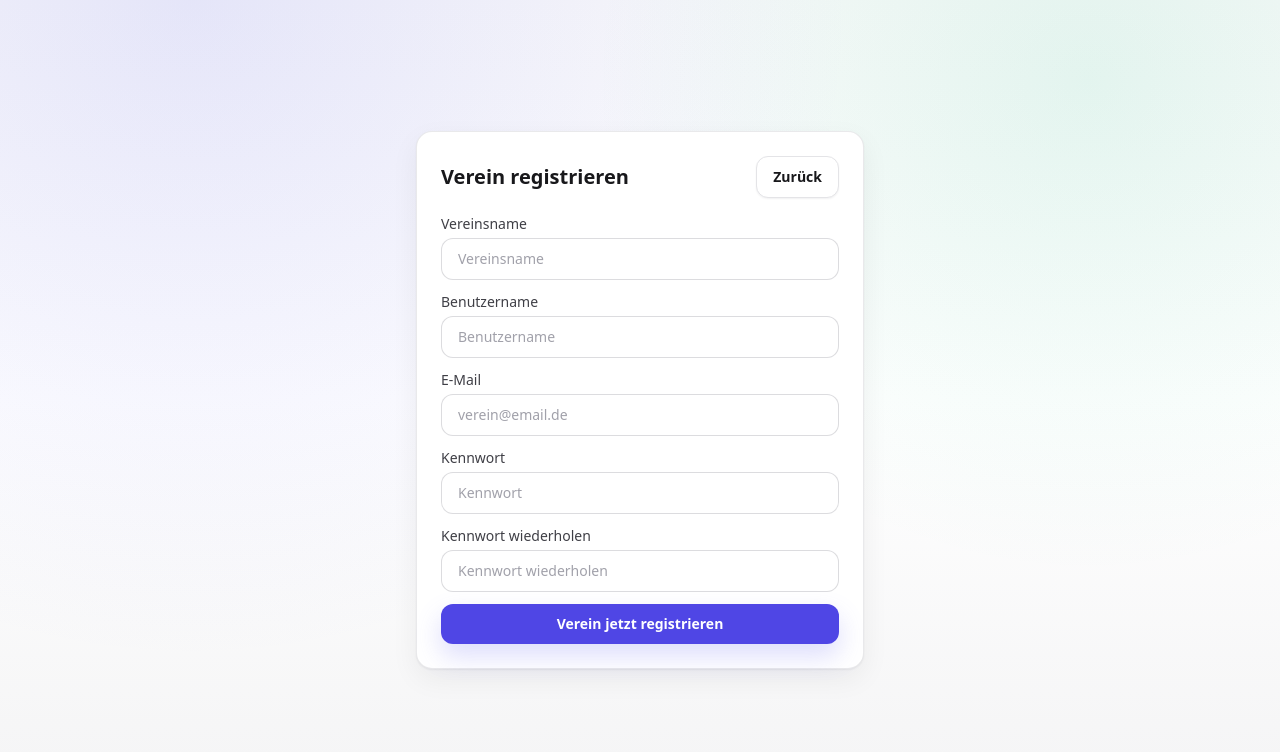
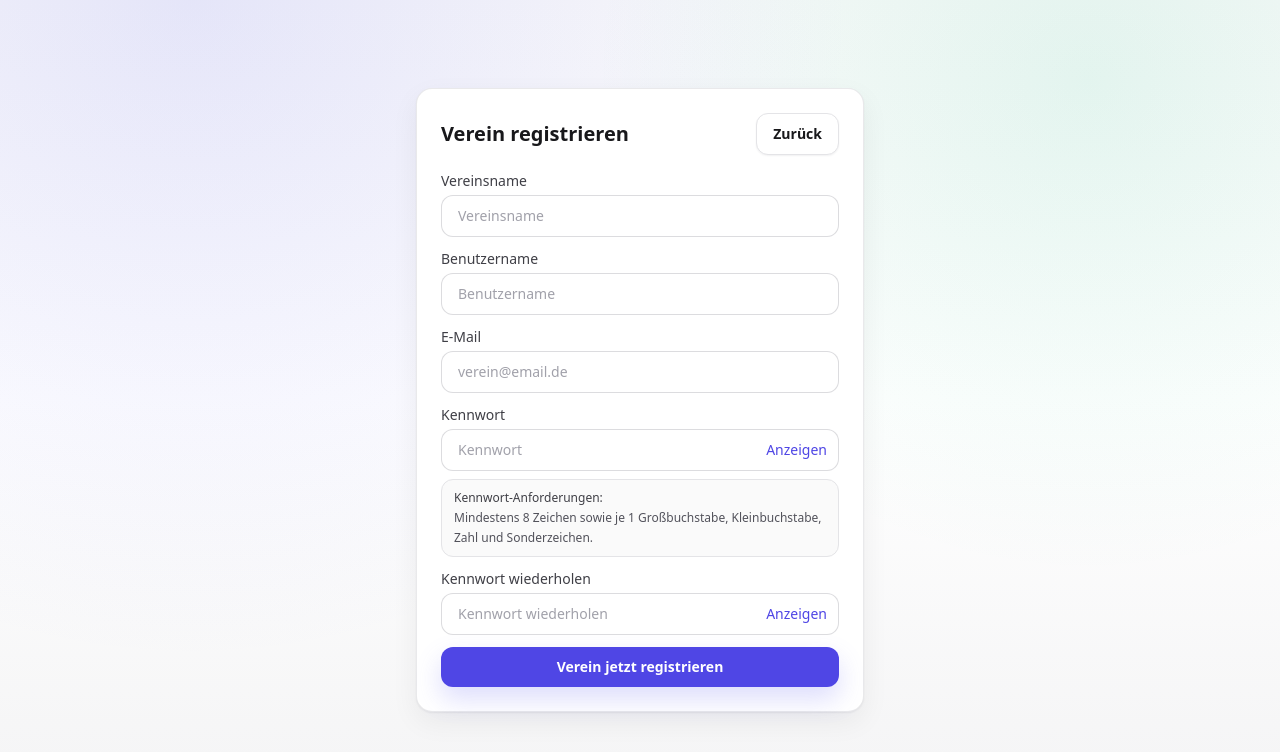
Before and after one commit to feiseldirk-ui/rtliga, a React (Vite) app: page /#/registrieren in a window 1280 px wide. Shown: the top 752 px of the page. Built offline with nearby package versions, Linux system fonts and the light colour scheme.

Commit message:
Registrierung: Kennwortregeln und Sichtbarkeit ergänzen

```diff
--- a/src/features/auth/components/VereinRegistrierung.jsx
+++ b/src/features/auth/components/VereinRegistrierung.jsx
@@ -13,6 +13,8 @@ export default function VereinRegistrierung() {
   const [loading, setLoading] = useState(false);
   const [meldung, setMeldung] = useState("");
   const [fehler, setFehler] = useState("");
+  const [kennwortSichtbar, setKennwortSichtbar] = useState(false);
+  const [kennwortWdhSichtbar, setKennwortWdhSichtbar] = useState(false);
 
   const handleRegistrieren = async (event) => {
     event.preventDefault();
@@ -36,8 +38,17 @@ export default function VereinRegistrierung() {
       return;
     }
 
-    if (passwort.length < 8) {
-      setFehler("Das Kennwort muss mindestens 8 Zeichen lang sein.");
+    const kennwortGueltig =
+      passwort.length >= 8 &&
+      /[a-z]/.test(passwort) &&
+      /[A-Z]/.test(passwort) &&
+      /[0-9]/.test(passwort) &&
+      /[^A-Za-z0-9]/.test(passwort);
+
+    if (!kennwortGueltig) {
+      setFehler(
+        "Das Kennwort muss mindestens 8 Zeichen lang sein und mindestens einen Großbuchstaben, einen Kleinbuchstaben, eine Zahl und ein Sonderzeichen enthalten."
+      );
       setLoading(false);
       return;
     }
@@ -51,17 +62,20 @@ export default function VereinRegistrierung() {
       if (signUpError || !signUpData?.user?.id) {
         console.error("Supabase signUp fehlgeschlagen:", signUpError, signUpData);
 
-        const details = [
-          signUpError?.message,
-          signUpError?.code ? `Code: ${signUpError.code}` : "",
-          signUpError?.status ? `Status: ${signUpError.status}` : "",
-        ].filter(Boolean);
+        if (signUpError?.code === "weak_password") {
+          setFehler(
+            "Das Kennwort ist zu schwach. Verwenden Sie mindestens einen Großbuchstaben, einen Kleinbuchstaben, eine Zahl und ein Sonderzeichen."
+          );
+        } else if (signUpError?.message?.toLowerCase().includes("already registered")) {
+          setFehler(
+            "Für diese E-Mail-Adresse besteht bereits ein Zugang. Bitte verwenden Sie den Vereinslogin oder „Kennwort vergessen?“."
+          );
+        } else {
+          setFehler(
+            "Die Registrierung konnte nicht abgeschlossen werden. Bitte prüfen Sie Ihre Angaben und versuchen Sie es erneut."
+          );
+        }
 
-        setFehler(
-          details.length
-            ? `Registrierung fehlgeschlagen: ${details.join(" · ")}`
-            : "Die Registrierung konnte nicht abgeschlossen werden. Supabase hat keinen Benutzer zurückgegeben."
-        );
         setLoading(false);
         return;
       }
@@ -80,15 +94,8 @@ export default function VereinRegistrierung() {
         console.error("Vereinsdatensatz konnte nicht gespeichert werden:", insertError);
         await supabase.auth.signOut();
 
-        const details = [
-          insertError?.message,
-          insertError?.code ? `Code: ${insertError.code}` : "",
-          insertError?.details ? `Details: ${insertError.details}` : "",
-          insertError?.hint ? `Hinweis: ${insertError.hint}` : "",
-        ].filter(Boolean);
-
         setFehler(
-          `Das Konto wurde erstellt, aber der Verein konnte nicht gespeichert werden.${details.length ? ` ${details.join(" · ")}` : ""}`
+          "Das Konto wurde erstellt, aber die Vereinsdaten konnten nicht gespeichert werden. Bitte wenden Sie sich an die Ligaleitung."
         );
         setLoading(false);
         return;
@@ -101,7 +108,7 @@ export default function VereinRegistrierung() {
     } catch (error) {
       console.error("Unerwarteter Registrierungsfehler:", error);
       setFehler(
-        `Bei der Registrierung ist ein unerwarteter Fehler aufgetreten.${error?.message ? ` ${error.message}` : ""}`
+        "Bei der Registrierung ist ein unerwarteter Fehler aufgetreten. Bitte versuchen Sie es erneut."
       );
     } finally {
       setLoading(false);
@@ -164,30 +171,55 @@ export default function VereinRegistrierung() {
             <label className="mb-1 block text-sm font-medium text-zinc-700">
               Kennwort
             </label>
+            <div className="relative">
               <input
-              type="password"
+                type={kennwortSichtbar ? "text" : "password"}
                 placeholder="Kennwort"
                 value={passwort}
                 onChange={(event) => setKennwort(event.target.value)}
-              className="input"
+                className="input pr-24"
                 autoComplete="new-password"
                 required
               />
+              <button
+                type="button"
+                onClick={() => setKennwortSichtbar((sichtbar) => !sichtbar)}
+                className="absolute inset-y-0 right-3 flex items-center text-sm font-medium text-indigo-600 hover:text-indigo-700"
+                aria-label={kennwortSichtbar ? "Kennwort ausblenden" : "Kennwort anzeigen"}
+              >
+                {kennwortSichtbar ? "Ausblenden" : "Anzeigen"}
+              </button>
+            </div>
+
+            <div className="mt-2 rounded-xl border border-zinc-200 bg-zinc-50 px-3 py-2 text-xs leading-5 text-zinc-600">
+              <p className="font-medium text-zinc-700">Kennwort-Anforderungen:</p>
+              <p>Mindestens 8 Zeichen sowie je 1 Großbuchstabe, Kleinbuchstabe, Zahl und Sonderzeichen.</p>
+            </div>
           </div>
 
           <div>
             <label className="mb-1 block text-sm font-medium text-zinc-700">
               Kennwort wiederholen
             </label>
+            <div className="relative">
               <input
-              type="password"
+                type={kennwortWdhSichtbar ? "text" : "password"}
                 placeholder="Kennwort wiederholen"
                 value={passwortWdh}
                 onChange={(event) => setKennwortWdh(event.target.value)}
-              className="input"
+                className="input pr-24"
                 autoComplete="new-password"
                 required
               />
+              <button
+                type="button"
+                onClick={() => setKennwortWdhSichtbar((sichtbar) => !sichtbar)}
+                className="absolute inset-y-0 right-3 flex items-center text-sm font-medium text-indigo-600 hover:text-indigo-700"
+                aria-label={kennwortWdhSichtbar ? "Kennwort ausblenden" : "Kennwort anzeigen"}
+              >
+                {kennwortWdhSichtbar ? "Ausblenden" : "Anzeigen"}
+              </button>
+            </div>
           </div>
 
           {meldung ? (
```
Lines whose indentation alone changed are shown as unchanged.
